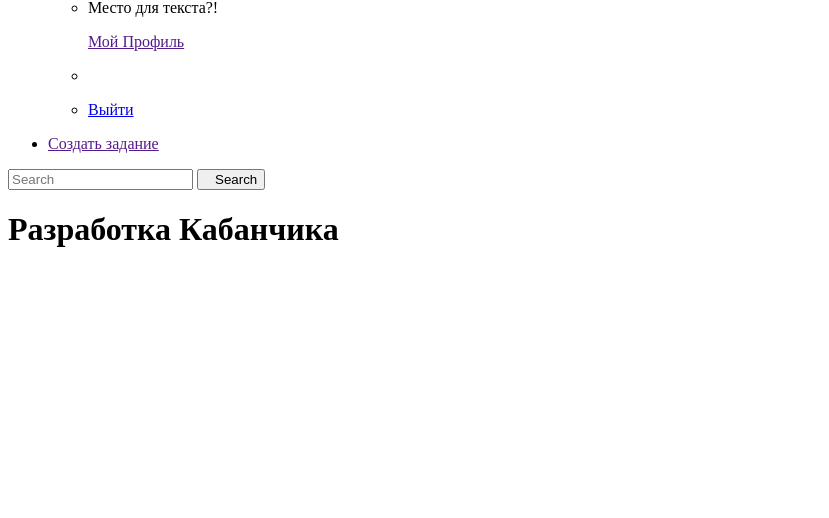
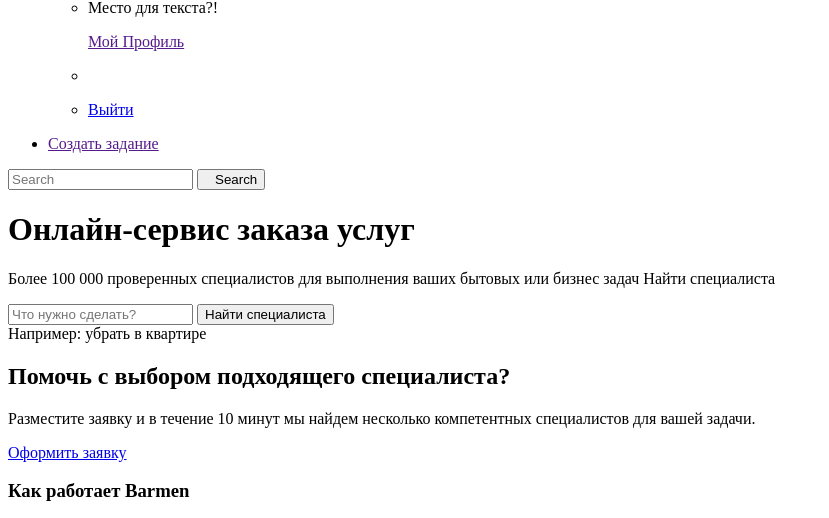
Before and after one commit to Galifax/barman, a Yii app: template frontend/views/site/index.php in a window 1280 px wide. Shown: the part 268-786 px from the top of the page, without its empty margins (0-829 px from the left). Run offline with PHP 8.4 and a stand-in for Yii, Linux system fonts and the light colour scheme; the template is opened without the code that fills it, so the values that code supplies are empty; some libraries are stand-ins or nearby versions.

Commit message:
add some staff

```diff
--- a/frontend/assets/AppAsset.php
+++ b/frontend/assets/AppAsset.php
@@ -13,6 +13,7 @@ class AppAsset extends AssetBundle
     public $baseUrl = '@web';
     public $css = [
         'https://maxcdn.bootstrapcdn.com/font-awesome/4.7.0/css/font-awesome.min.css',
+        'https://fonts.googleapis.com/css?family=Open+Sans:300,400,700&amp;subset=cyrillic',
         'css/site.css',
     ];
     public $js = [
--- a/frontend/views/layouts/main.php
+++ b/frontend/views/layouts/main.php
@@ -181,9 +181,8 @@ AppAsset::register($this);
 
 
 
-    <div class="container bg" style="height: 100vh">
+    <div class="container container-main bg">
         <?=$content?>
-
     </div>
 </div>
 
--- a/frontend/views/site/index.php
+++ b/frontend/views/site/index.php
@@ -2,14 +2,28 @@
 
 /* @var $this yii\web\View */
 
-$this->title = 'My Yii Application';
+$this->title = 'Barmen';
 ?>
-<div class="site-index ">
+<div class="main-page">
+    <div class="main-promo">
+        <div class="main-promo__content">
+            <h1 class="main-promo__title">Онлайн-сервис заказа услуг</h1>
+            <p class="main-promo__subtitle">Более 100 000 проверенных специалистов для выполнения ваших бытовых или бизнес задач Найти специалиста </p>
+            <div class="main-promo__search">
+                <form action="/task/ceate">
+                    <input type="text" placeholder="Что нужно сделать?">
+                    <button class="b-button">
+                        <span>Найти специалиста</span>
+                    </button>
+                </form>
+                <div class="main-promo__search-hint">
+                    Например:
+                    <span class="main-promo__search-hint-link">убрать в квартире</span>
+                </div>
+            </div>
+        </div>
+        <div class="main-promo__ancors">
 
-    <div class="jumbotron">
-        <h1>Разработка Кабанчика</h1>
-
-
+        </div>
     </div>
-
 </div>
```
Also changed, not shown: frontend/web/css/site.css (+146 -5 lines).
